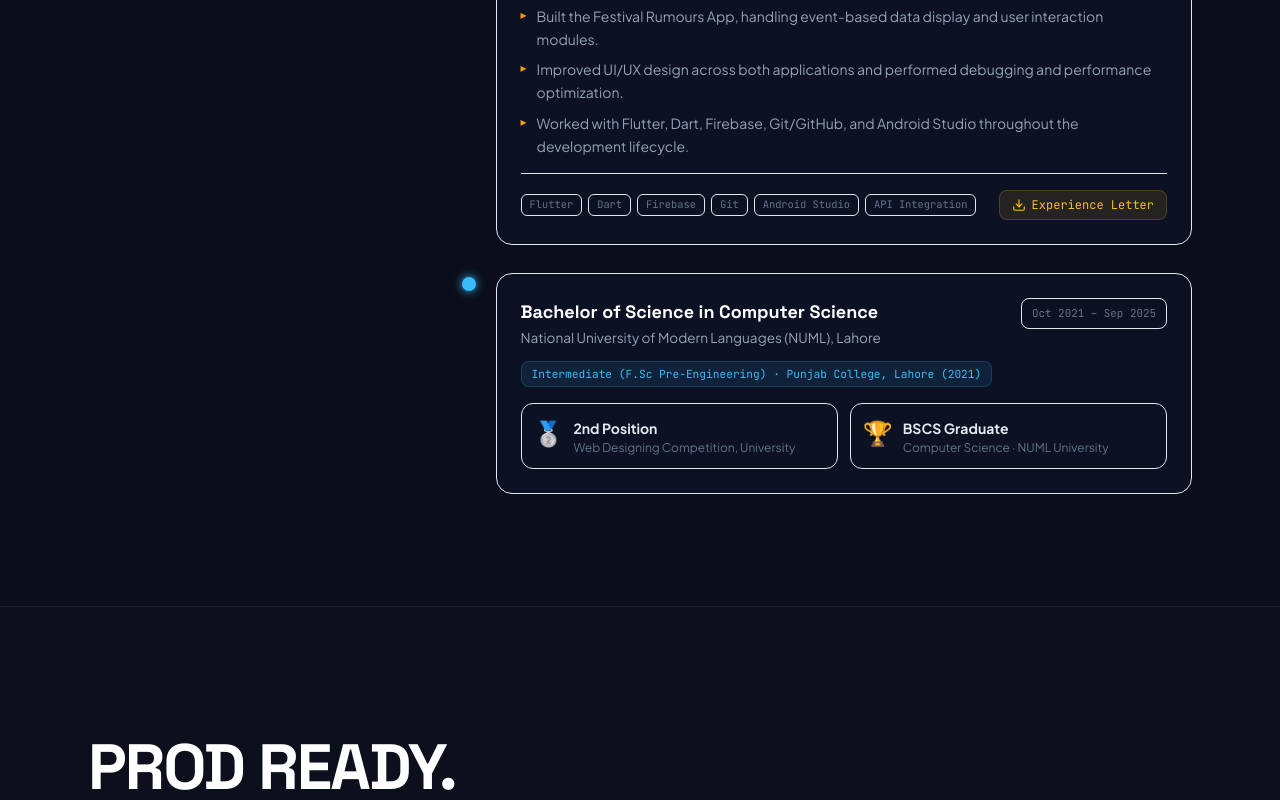
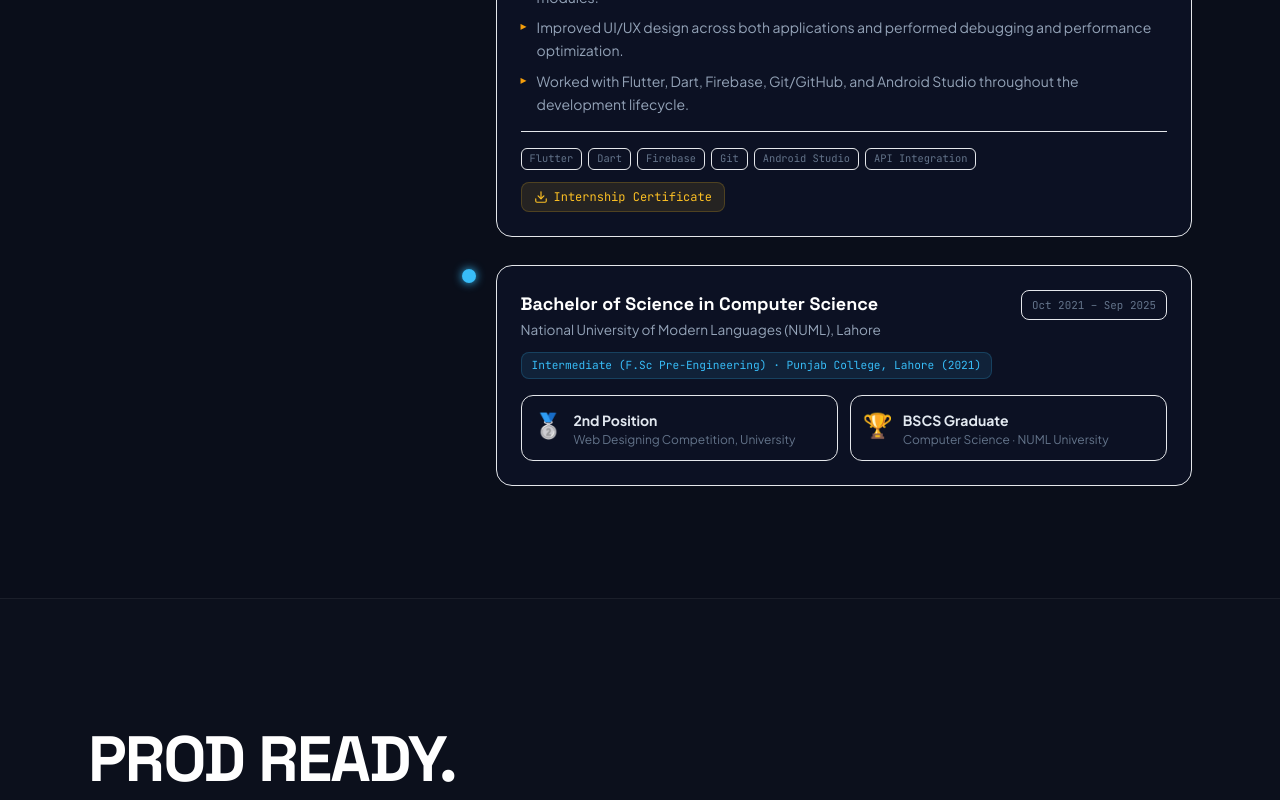
Before and after one commit to sheraz-amjad/portfolio-by-sheraz, a React (Vite) app in the folder client/: page / in a window 1280 px wide. Shown: the part 3780-4580 px from the top of the page. Built offline with nearby package versions, Linux system fonts and the light colour scheme.

Commit message:
Checl all certificate and all okay

```diff
--- a/client/src/components/sections/Experience.tsx
+++ b/client/src/components/sections/Experience.tsx
@@ -111,14 +111,16 @@ export const Experience: React.FC<ExperienceProps> = ({ experiences }) => {
                           </span>
                         ))}
                       </div>
-                      <a
-                        href="/syed_sheraz_experience_letter.pdf"
-                        download="Syed_Sheraz_Amjad_Experience_Letter.pdf"
-                        className="inline-flex items-center gap-1.5 font-mono text-xs text-amber-400 hover:text-amber-300 bg-amber-400/10 border border-amber-400/20 hover:border-amber-400/40 px-3 py-1.5 rounded-lg transition-colors"
-                      >
-                        <Download className="w-3.5 h-3.5" />
-                        Experience Letter
-                      </a>
+                      {exp.downloadUrl && (
+                        <a
+                          href={exp.downloadUrl}
+                          download
+                          className="inline-flex items-center gap-1.5 font-mono text-xs text-amber-400 hover:text-amber-300 bg-amber-400/10 border border-amber-400/20 hover:border-amber-400/40 px-3 py-1.5 rounded-lg transition-colors"
+                        >
+                          <Download className="w-3.5 h-3.5" />
+                          {exp.roleType === 'Mobile' ? 'Internship Certificate' : 'Experience Letter'}
+                        </a>
+                      )}
                     </div>
                   </div>
                 </div>
--- a/client/src/data/portfolioData.ts
+++ b/client/src/data/portfolioData.ts
@@ -59,7 +59,8 @@ export const portfolioExperiences: ExperienceItem[] = [
       'Tracked sprints and tasks in Jira and participated in Agile ceremonies and code reviews.',
       'Recognized by management as sincere, hardworking, technically sound, and result-oriented.'
     ],
-    technologies: ['AWS EC2', 'AWS S3', 'AWS Lambda', 'Docker', 'Azure', 'GitHub Actions', 'Jira']
+    technologies: ['AWS EC2', 'AWS S3', 'AWS Lambda', 'Docker', 'Azure', 'GitHub Actions', 'Jira'],
+    downloadUrl: '/syed_sheraz_experience_letter.pdf'
   },
   {
     title: 'Flutter Intern',
@@ -75,7 +76,8 @@ export const portfolioExperiences: ExperienceItem[] = [
       'Worked with Flutter, Dart, Firebase, Git/GitHub, and Android Studio throughout the development lifecycle.',
       'Involved in UI development, state management, API integration, bug fixing, and testing; recognized for enthusiasm, dedication, and willingness to learn.'
     ],
-    technologies: ['Flutter', 'Dart', 'Firebase', 'Git', 'Android Studio', 'API Integration']
+    technologies: ['Flutter', 'Dart', 'Firebase', 'Git', 'Android Studio', 'API Integration'],
+    downloadUrl: '/semicolons_flutter_internship_certificate.pdf'
   }
 ];
 
@@ -204,7 +206,7 @@ export const portfolioCertifications: CertificationItem[] = [
     downloadUrl: '/AZ-104_Azure_Administrator_Associate.pdf'
   },
   {
-    title: 'Experience Letter',
+    title: 'DevOps Experience Letter',
     issuer: 'DevOps & Software Engineering',
     period: '2026',
     type: 'Training',
@@ -214,11 +216,21 @@ export const portfolioCertifications: CertificationItem[] = [
     downloadUrl: '/syed_sheraz_experience_letter.pdf'
   },
   {
+    title: 'Flutter Mobile Developer Internship Certificate',
+    issuer: 'Semicolons Tech',
+    period: 'Sep 2025 – Feb 2026',
+    type: 'Training',
+    order: 4,
+    description: 'Official Certificate of Internship Completion for Flutter Mobile Application Development, validating UI development, state management, API integration, and app performance optimization.',
+    topics: ['Flutter', 'Dart', 'Mobile Dev', 'Firebase', 'State Management', 'API Integration'],
+    downloadUrl: '/semicolons_flutter_internship_certificate.pdf'
+  },
+  {
     title: 'Bachelor of Science in Computer Science (BSCS)',
     issuer: 'National University of Modern Languages (NUML)',
     period: 'Oct 2021 – Sep 2025',
     type: 'Education',
-    order: 4,
+    order: 5,
     description: 'Graduated with core foundations in Data Structures, Algorithms, Distributed Systems, Software Engineering, Database Systems, Computer Networks, and Mobile Application Development.',
     topics: ['Algorithms & Data Structures', 'Software Engineering', 'Database Management Systems', 'Networking & OS']
   }
--- a/client/src/types/index.ts
+++ b/client/src/types/index.ts
@@ -24,6 +24,7 @@ export interface ExperienceItem {
   description: string[];
   technologies: string[];
   order: number;
+  downloadUrl?: string;
 }
 
 export interface ProjectItem {
```
Also changed, not shown: 1 other file (tests, documents, lock files or other folders).
